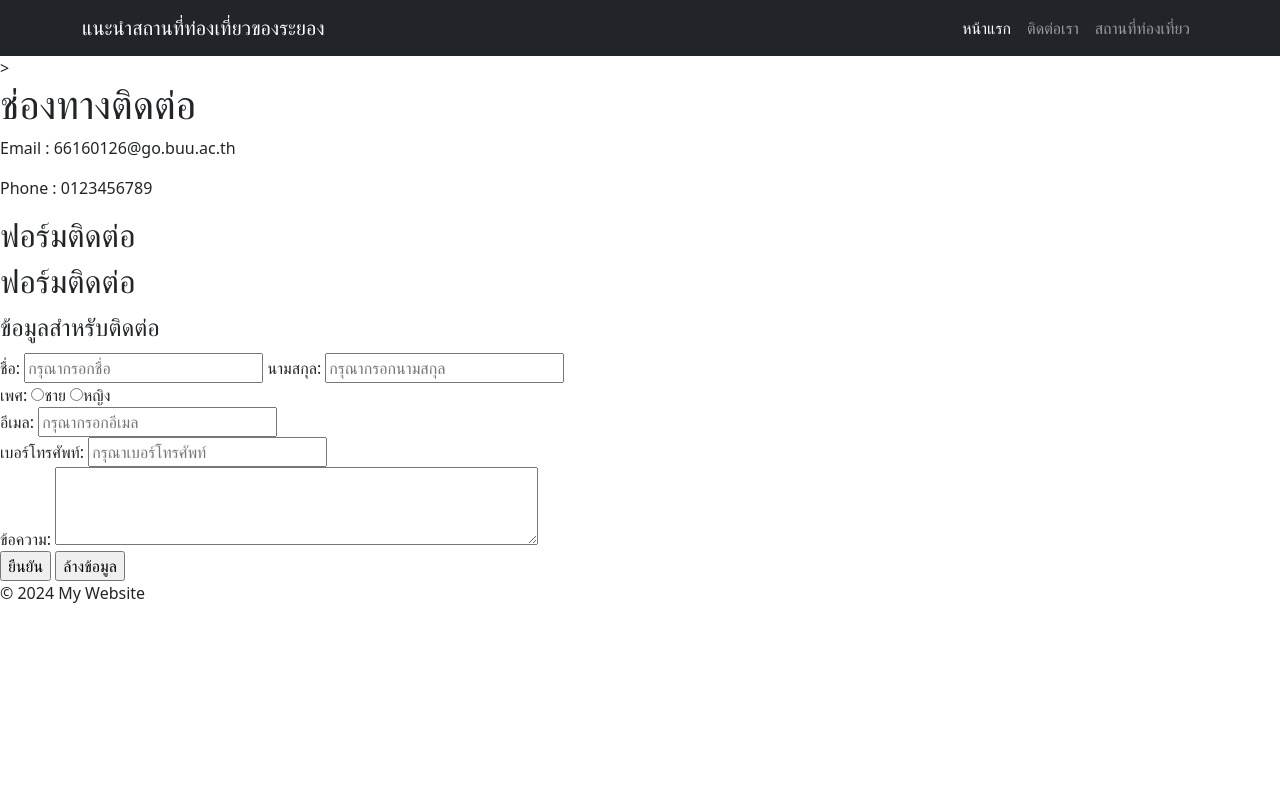
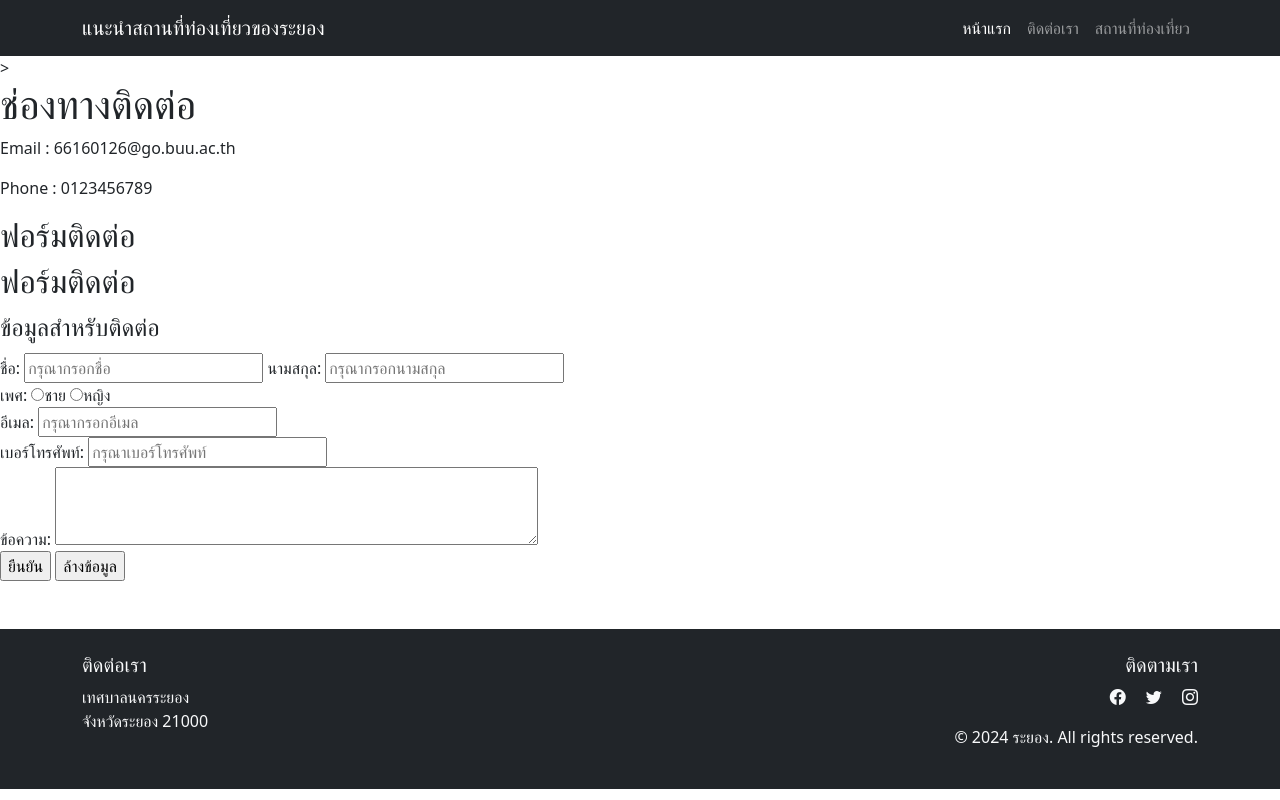
Before and after one commit to 66160126-Nattawut/hw2_bootstrap, a plain HTML site: page contact.html in a window 1280 px wide. Drawn offline with nearby package versions, Linux system fonts and the light colour scheme.

Commit message:
แก้ไข footer

```diff
--- a/contact.html
+++ b/contact.html
@@ -53,8 +53,28 @@
        </form>
 
     </main>
- <footer>
- <p>&copy; 2024 My Website</p>
- </footer>
+    <footer class="bg-dark text-light py-4 mt-5">
+        <div class="container">
+            <div class="row">
+                <div class="col-md-6">
+                    <h5>ติดต่อเรา</h5>
+                    <p>เทศบาลนครระยอง<br>
+                    จังหวัดระยอง 21000</p>
+                </div>
+                <div class="col-md-6 text-md-end">
+                    <h5>ติดตามเรา</h5>
+                    <div class="social-links">
+                        <a href="#" class="text-light me-3"><i class="bi bi-facebook"></i></a>
+                        <a href="#" class="text-light me-3"><i class="bi bi-twitter"></i></a>
+                        <a href="#" class="text-light"><i class="bi bi-instagram"></i></a>
+                    </div>
+                    <p class="mt-3">&copy; 2024 ระยอง. All rights reserved.</p>
+                </div>
+            </div>
+        </div>
+    </footer>
+
+    <script src="https://cdn.jsdelivr.net/npm/@popperjs/core@2.11.8/dist/umd/popper.min.js"></script>
+    <script src="https://cdn.jsdelivr.net/npm/bootstrap@5.3.2/dist/js/bootstrap.min.js"></script>
 </body>
 </html>
```
